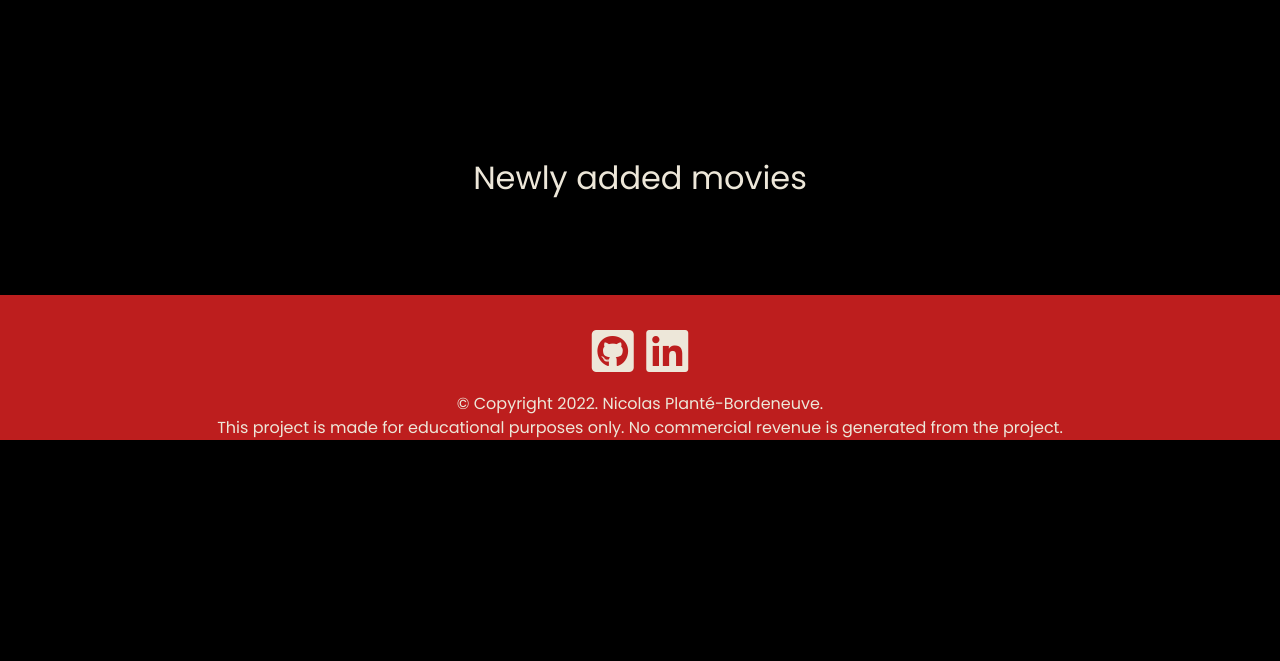
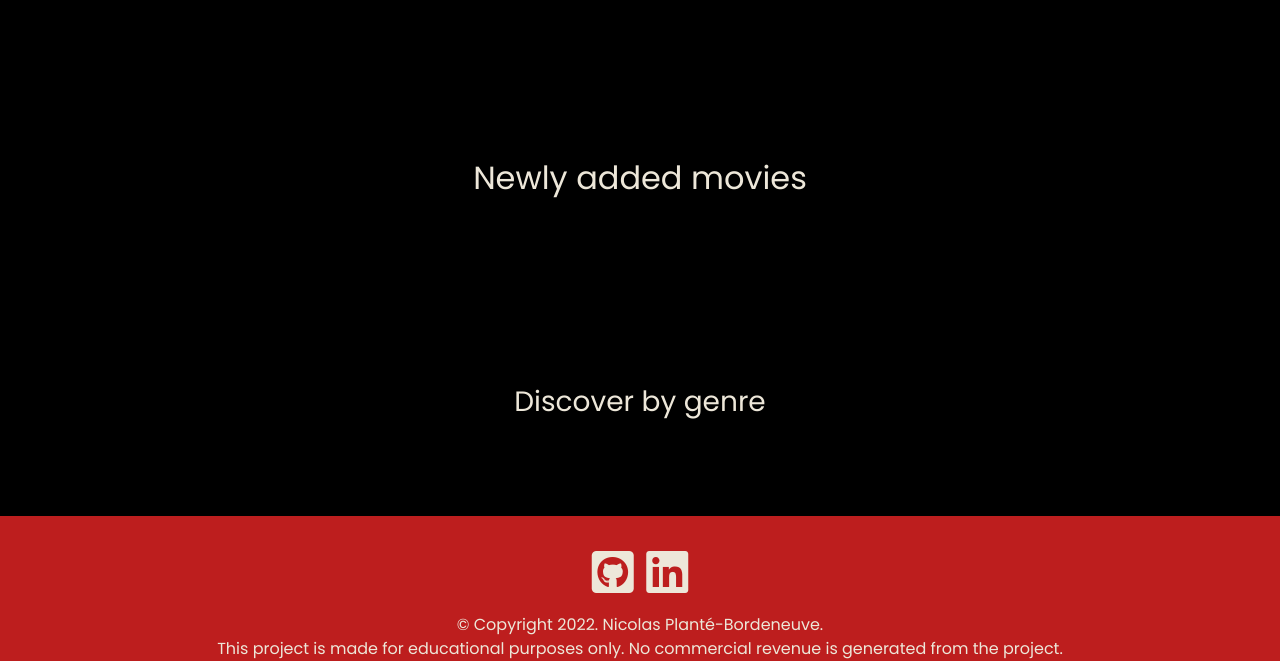
Before and after one commit to nfepb/PP4-Django-Full-Stack, a Django app: page / in a window 1280 px wide. Shown: the part 579-1240 px from the top of the page. Before the commit the page ends 1019 px from the top, so only its background shows below. Run offline with Django 3.2, Linux system fonts and the light colour scheme.

Commit message:
Adds and configures Owl Carousel for MovieList display and GenresList display on index.html template with script setting and associated css in static stylesheet

```diff
--- a/forum/models.py
+++ b/forum/models.py
@@ -68,6 +68,8 @@
     (0, "Not yet watched"),
     (1, "Watched")
 )
+
+
 class WatchlistItem(models.Model):
     """
     WatchlistItem Class model
--- a/static/css/style.css
+++ b/static/css/style.css
@@ -54,6 +54,7 @@
 }
 
 /* ----- Index page -----*/
+
 /* Hero section */
 #hero-section {
     padding: 5.6rem;
@@ -69,15 +70,43 @@
 }
 
 /* Carousel section */
-
 #carousel-section {
     padding: 5.6rem 0;
+}
+
+.owl-movie-listing {
+    height: 25vw;
+}
+
+.movie-image {
+    width: 400px;
+}
+
+/* Genre Section */
+#genres-section {
+    padding: 5.6rem 0;
+}
+
+.genre-card {
+    margin: 0 2px;
+    --bs-card-inner-border-radius: 0;
+    border-radius: 0;
+    border: none;
+}
+
+.genre-card-title {
+    height: 3.2rem;
 }
 
 /* ----- Footer -----*/
 
 .footer {
     justify-content: center;
+}
+
+.genre-card-img {
+    height: 5rem;
+    object-fit: cover;
 }
 
 .footer-icon-container {
@@ -91,3 +120,18 @@
 .white-icon:hover {
     opacity: 0.8;
 }
+
+/* Media  */
+@media screen and (min-width: 300px) {
+    .owl-book-listing {
+        width: 100%;
+        height: 36vw;
+        object-fit: cover;
+    }
+}
+
+@media screen and (min-width: 1000px) {
+    .owl-movie-listing {
+        height: 18vw;
+    }
+}
--- a/templates/index.html
+++ b/templates/index.html
@@ -39,5 +39,72 @@
 <!-- Movie carousel section  -->
 <section id="carousel-section">
   <h2 class="text-center">Newly added movies</h2>
+  <!-- Owl Carousel https://owlcarousel2.github.io/OwlCarousel2/ -->
+  <div class="owl-carousel owl-theme">
+    {% for movie in MovieList %}
+    <div class="item">
+      <div class="card h-100 card-home border-0">
+        <div class="card-body movie-listing-body">
+          <a href="{% url 'movie_detail' movie.slug %}">
+            <img
+              class="card-img-top owl-movie-listing"
+              src=" {{ movie.movie_poster.url }}"
+              alt="{{ movie.title }} by {{ movie.year_released }} movie listing"
+            />
+          </a>
+        </div>
+      </div>
+    </div>
+    {% endfor %}
+  </div>
 </section>
+<!-- Genre Section -->
+<section id="genres-section">
+  <h3 class="text-center page-subtitle">Discover by genre</h3>
+  <!--Owl Carousel https://owlcarousel2.github.io/OwlCarousel2/-->
+  <div class="owl-carousel owl-theme">
+    {% for genre in genre_list %}
+    <div class="item">
+      <div class="card h-100 genre-card">
+        <div class="card-body p-0">
+          <a href="{% url 'genre_name' genre.slug %}">
+            <div
+              class="p-0 card-header genre-card-title d-flex align-items-center justify-content-center"
+            >
+              <h4 class="m-0 f-medium p-bold card-title text-center">
+                {{ genre.genre_name }}
+              </h4>
+            </div>
+            <img
+              class="card-img genre-card-img"
+              src=" {{ genre.genre_image.url }} "
+              alt="image associated with {{ genre.genre.name }}"
+            />
+          </a>
+        </div>
+      </div>
+    </div>
+    {% endfor %}
+  </div>
+</section>
+{% endblock %} {% block script %}
+<!-- Owl Carousel script with settings from https://owlcarousel2.github.io/OwlCarousel2/demos/basic.html-->
+<script>
+  $(".owl-carousel").owlCarousel({
+    loop: true,
+    margin: 10,
+    nav: true,
+    responsive: {
+      0: {
+        items: 1,
+      },
+      600: {
+        items: 4,
+      },
+      1000: {
+        items: 8,
+      },
+    },
+  });
+</script>
 {% endblock %}
```
